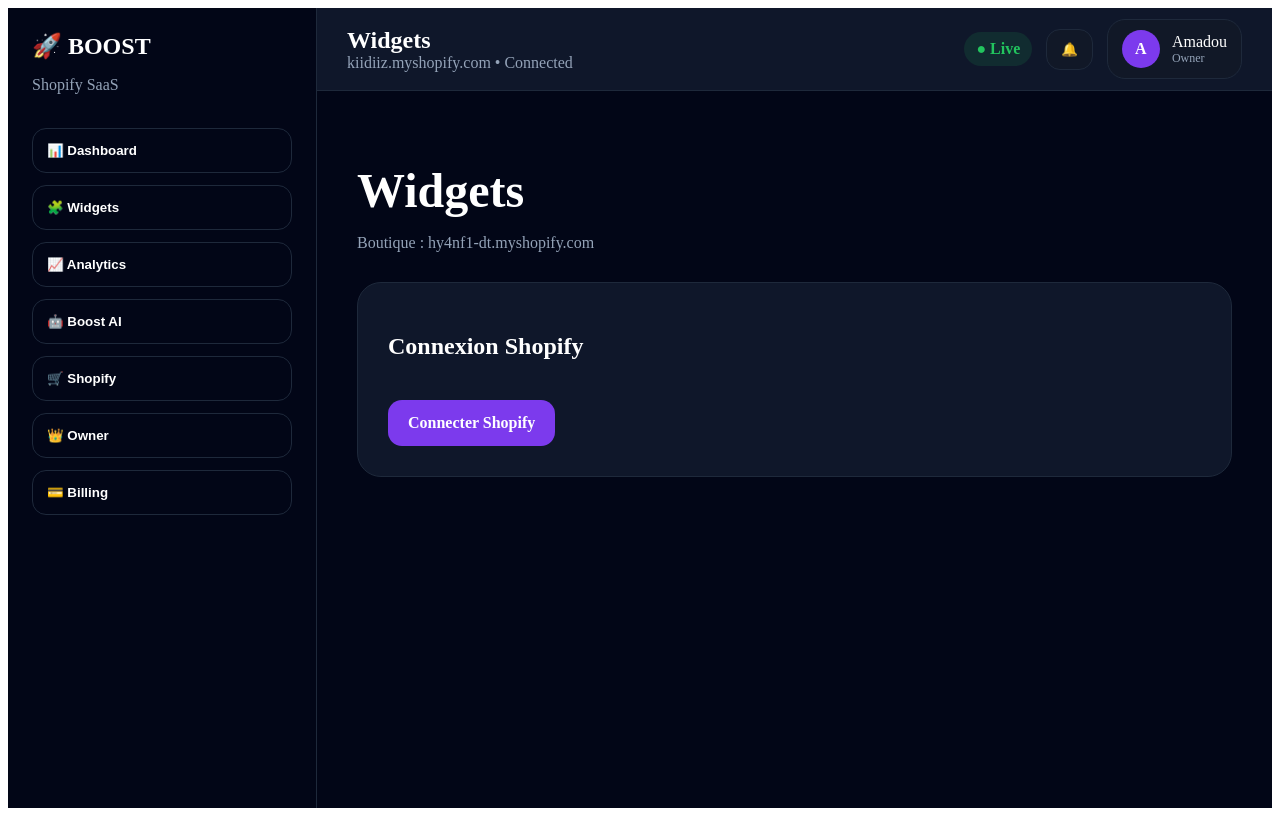
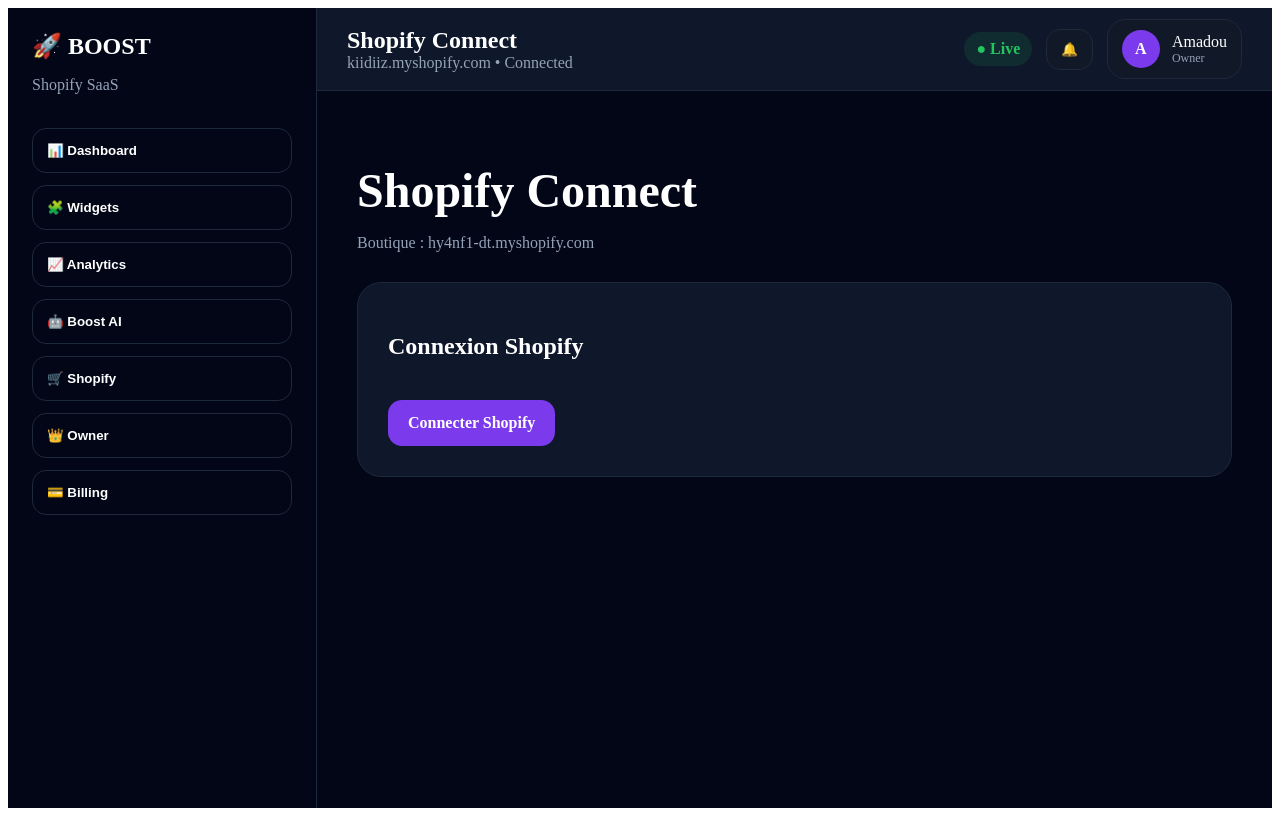
Before and after one commit to Amba91/Boost-App, a Next.js app: page /dashboard in a window 1280 px wide. Built offline with nearby package versions, Linux system fonts and the light colour scheme.

Commit message:
Update page.tsx

```diff
--- a/app/dashboard/page.tsx
+++ b/app/dashboard/page.tsx
@@ -1,18 +1,21 @@
 "use client"
 
+import { useState } from "react"
 import Sidebar from "../components/Sidebar"
 import Topbar from "../components/Topbar"
 
 export default function WidgetsPage() {
+  const [page, setPage] = useState("shopify-connect")
+
   return (
     <main style={styles.app}>
-      <Sidebar />
+      <Sidebar page={page} setPage={setPage} />
 
       <div style={styles.main}>
-        <Topbar title="Widgets" />
+        <Topbar title="Shopify Connect" />
 
         <div style={styles.content}>
-          <h1 style={styles.title}>Widgets</h1>
+          <h1 style={styles.title}>Shopify Connect</h1>
 
           <p style={styles.subtitle}>
             Boutique : hy4nf1-dt.myshopify.com
@@ -41,26 +44,21 @@
     color: "white",
     display: "flex",
   },
-
   main: {
     flex: 1,
   },
-
   content: {
     padding: "40px",
   },
-
   title: {
     fontSize: "48px",
     fontWeight: "bold",
     marginBottom: "10px",
   },
-
   subtitle: {
     color: "#94a3b8",
     marginBottom: "30px",
   },
-
   panel: {
     background: "#0f172a",
     padding: "30px",
@@ -68,7 +66,6 @@
     border: "1px solid #1e293b",
     marginTop: "20px",
   },
-
   button: {
     display: "inline-block",
     marginTop: "20px",
```
